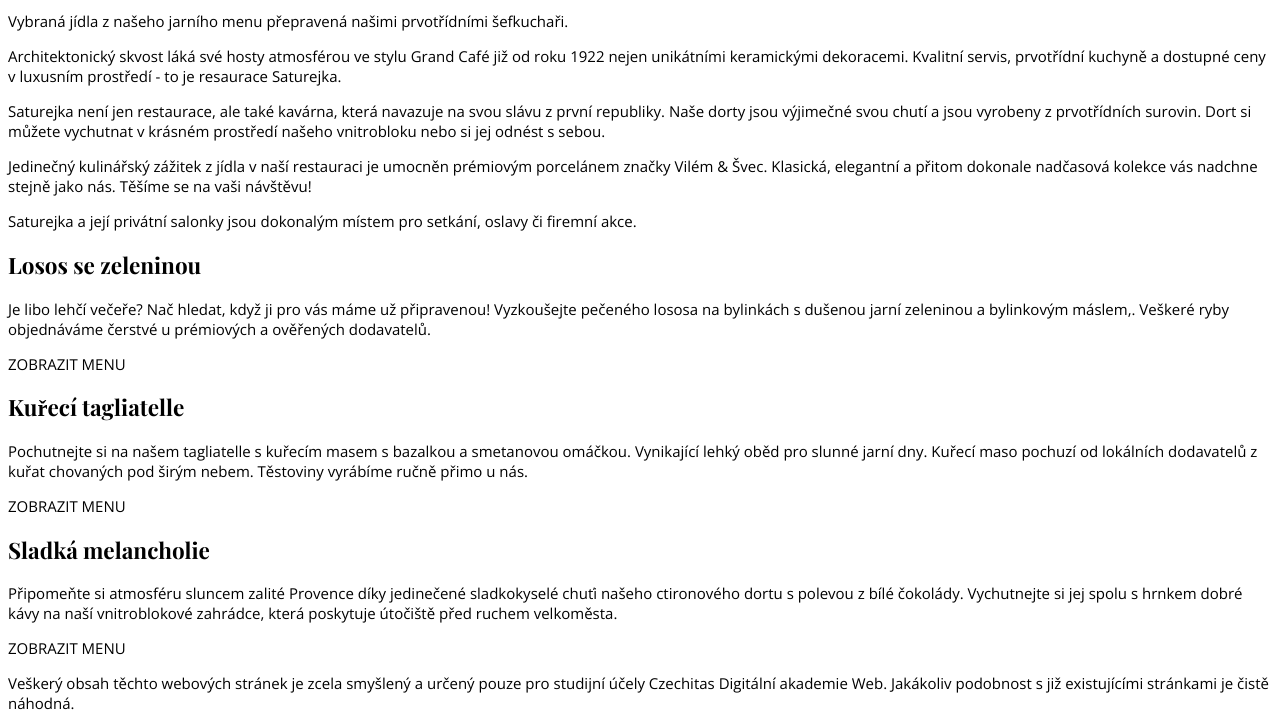
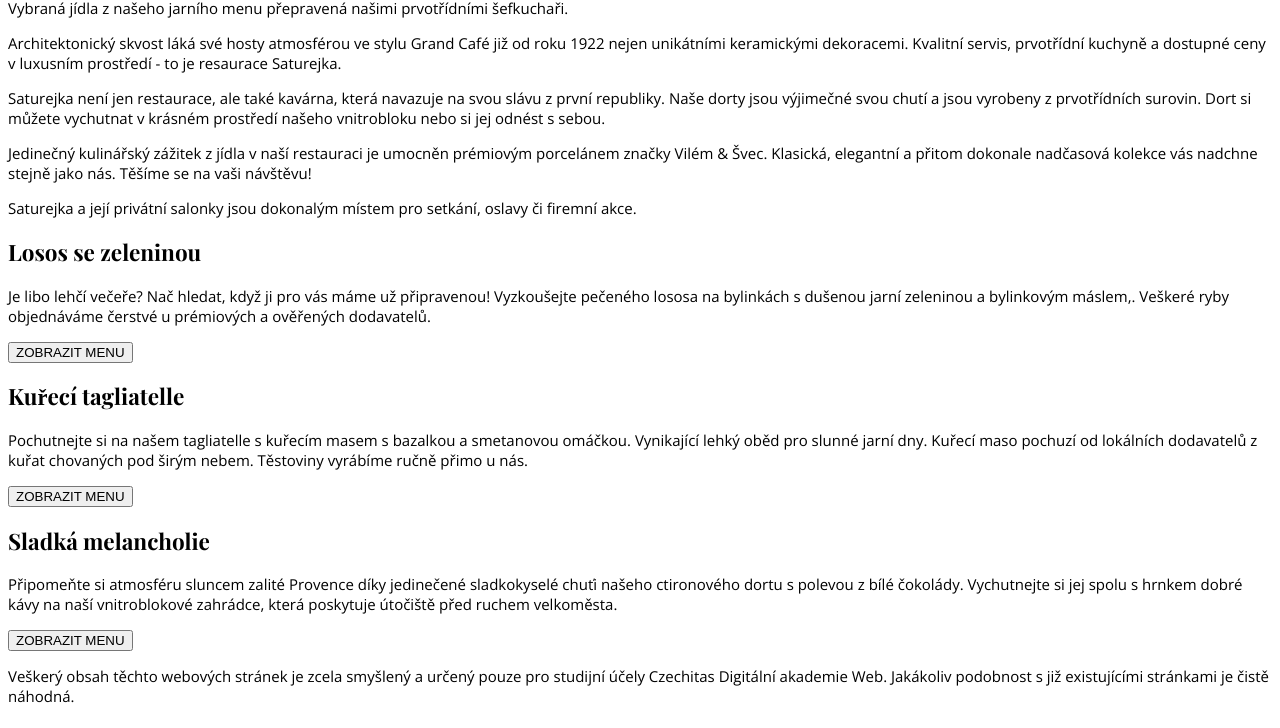
Before and after one commit to Nekvaja/cviceni-saturejka, a plain HTML site: page index.html in a window 1280 px wide. Shown: the part 104-832 px from the top of the page. Drawn offline with nearby package versions, Linux system fonts and the light colour scheme.

Commit message:
sectioning, add buttons

```diff
--- a/index.html
+++ b/index.html
@@ -10,14 +10,19 @@
 
     <!-- Hlavička stránky -->
 
-    <p>
-        Přijďte se potěšit naši chutnou a originální kuchyní v příjemném a milém prostředí.
-    </p>
+    <header class="hlavicka">
 
+    <p> Přijďte se potěšit naši chutnou a originální kuchyní v příjemném a milém prostředí. </p>
+
+    </header>
+
+    <!-- Sekce Naše nabídka -->
+
+    <section class="nasenabidka">
 
     <h1>Naše nabídka</h1>
 
-    <p> Vybraná jídla z našeho jarního menu přepravená našimi prvotřídními šefkuchaři. </p>
+    <p class="uvod"> Vybraná jídla z našeho jarního menu přepravená našimi prvotřídními šefkuchaři. </p>
 
     <p> Architektonický skvost láká své hosty atmosférou ve stylu Grand Café již od roku 1922 nejen unikátními keramickými dekoracemi. Kvalitní servis, prvotřídní kuchyně a dostupné ceny v luxusním prostředí - to je resaurace Saturejka. </p>
 
@@ -27,27 +32,52 @@
 
     <p> Saturejka a její privátní salonky jsou dokonalým místem pro setkání, oslavy či firemní akce. </p>
 
+    </section>
+
+    <!-- Sekce Losos se zeleninou -->
+
+    <section class="losossezeleninou">
+
     <h2> Losos se zeleninou </h2>
 
     <p> Je libo lehčí večeře? Nač hledat, když ji pro vás máme už připravenou! Vyzkoušejte pečeného lososa na bylinkách s dušenou jarní zeleninou a bylinkovým máslem,. Veškeré ryby objednáváme čerstvé u prémiových a ověřených dodavatelů. </p>
 
-    ZOBRAZIT MENU
+    <button> ZOBRAZIT MENU </button>
+
+    </section>
+
+    <!-- Sekce Kuřecí tagliatelle -->
+
+    <section class="kurecitagliatelle">
 
     <h2> Kuřecí tagliatelle </h2>
 
     <p> Pochutnejte si na našem tagliatelle s kuřecím masem s bazalkou a smetanovou omáčkou. Vynikající lehký oběd pro slunné jarní dny. Kuřecí maso pochuzí od lokálních dodavatelů z kuřat chovaných pod širým nebem. Těstoviny vyrábíme ručně přimo u nás. </p>
 
-    ZOBRAZIT MENU
+    <button> ZOBRAZIT MENU </button>
+
+    </section>
+
+    <!-- Sekce Sladká melancholie -->
+
+    <section class="sladkamelancholie">
 
     <h2> Sladká melancholie </h2>
 
     <p> Připomeňte si atmosféru sluncem zalité Provence díky jedinečené sladkokyselé chuťi našeho ctironového dortu s polevou z bílé čokolády. Vychutnejte si jej spolu s hrnkem dobré kávy na naší vnitroblokové zahrádce, která poskytuje útočiště před ruchem velkoměsta. </p>
 
-    ZOBRAZIT MENU
+    <button> ZOBRAZIT MENU </button>
+
+    </section>
 
     <!--  Patička -->
 
+    <footer class="paticka"></footer>
+
     <p> Veškerý obsah těchto webových stránek je zcela smyšlený a určený pouze pro studijní účely Czechitas Digitální akademie Web. Jakákoliv podobnost s již existujícími stránkami je čistě náhodná. </p>
+
+    </footer>
+
 
   </body>
 </html>
```
